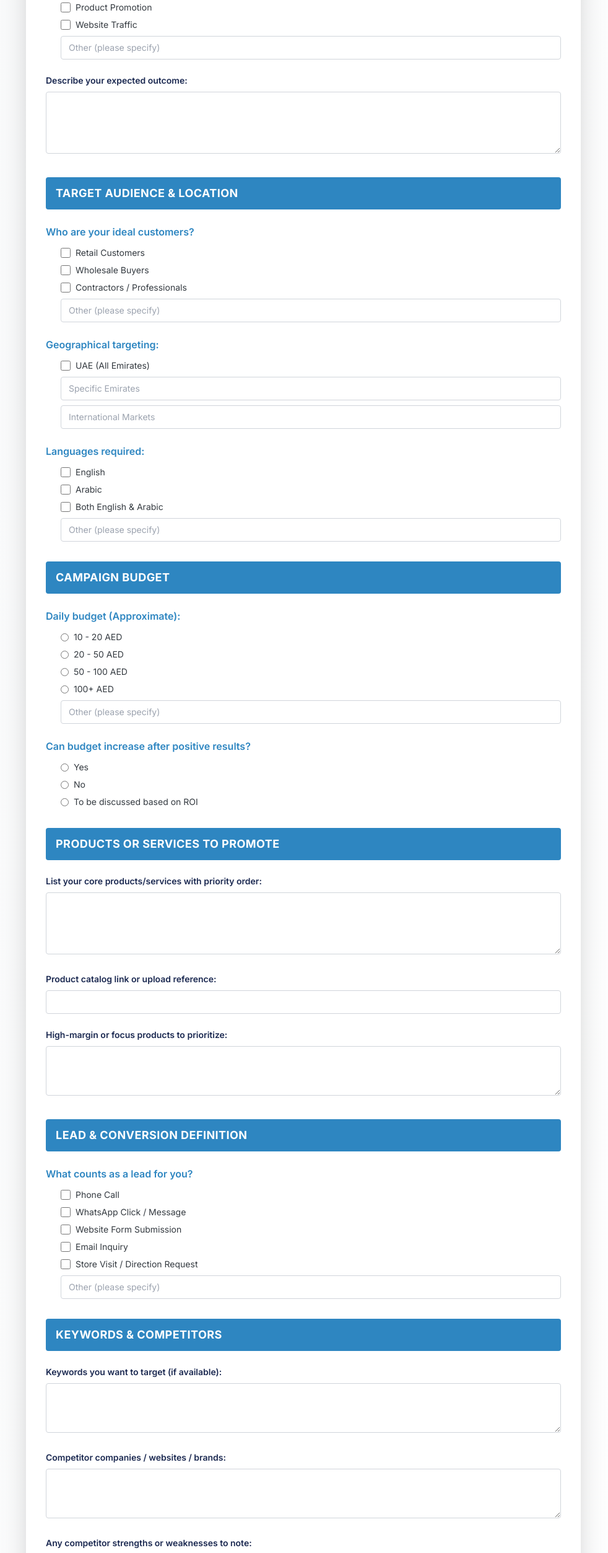
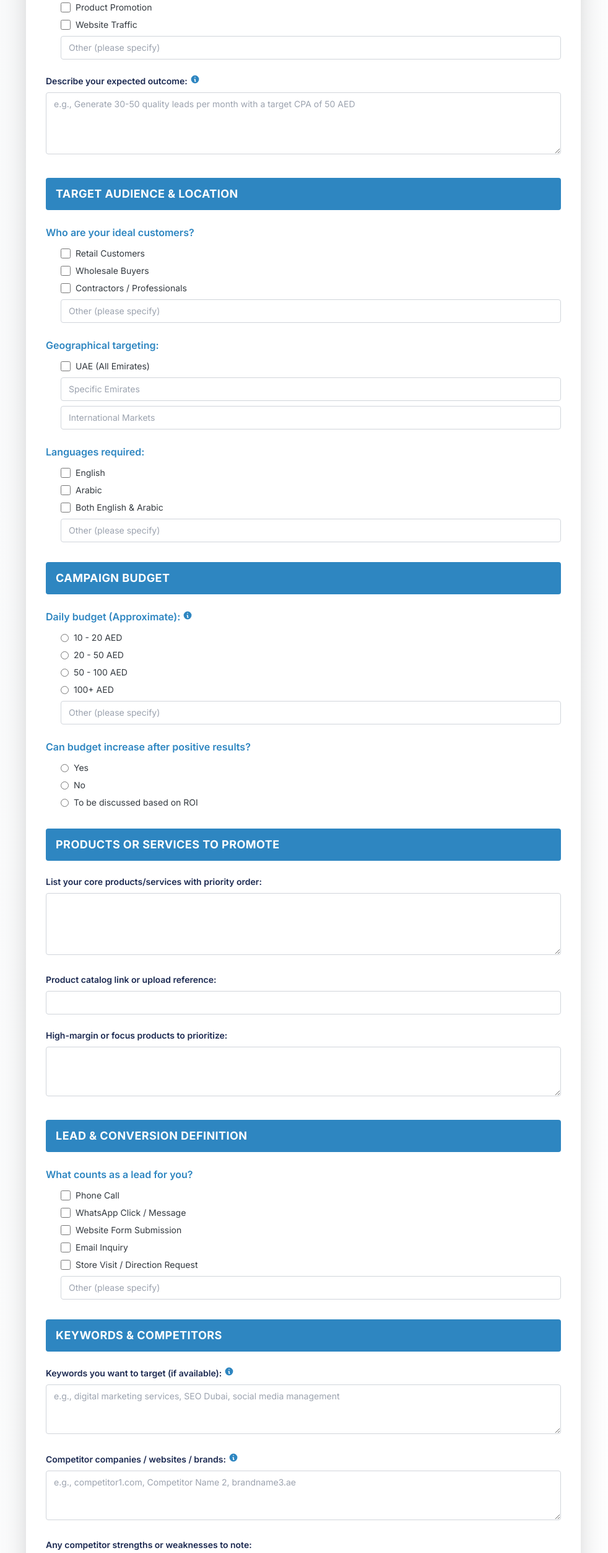
Before and after one commit to Webifyd/client-intake-form, a Next.js app: page / in a window 1280 px wide. Shown: the part 1200-3706 px from the top of the page at 62% size, without its empty margins (150-1132 px from the left). Built offline with nearby package versions, Linux system fonts and the light colour scheme.

Commit message:
feat: add helpful tooltips for complex fields with examples

```diff
--- a/components/IntakeForm.tsx
+++ b/components/IntakeForm.tsx
@@ -3,6 +3,35 @@
 import { useState, useEffect, useRef } from 'react';
 import type { IntakeFormData } from '@/types/form';
 import Image from 'next/image';
+
+// Tooltip component
+function Tooltip({ text }: { text: string }) {
+  const [show, setShow] = useState(false);
+
+  return (
+    <div className="relative inline-block ml-1">
+      <button
+        type="button"
+        className="text-webifyd-blue hover:text-webifyd-navy transition-colors"
+        onMouseEnter={() => setShow(true)}
+        onMouseLeave={() => setShow(false)}
+        onClick={() => setShow(!show)}
+      >
+        <svg className="w-4 h-4" fill="currentColor" viewBox="0 0 20 20">
+          <path fillRule="evenodd" d="M18 10a8 8 0 11-16 0 8 8 0 0116 0zm-7-4a1 1 0 11-2 0 1 1 0 012 0zM9 9a1 1 0 000 2v3a1 1 0 001 1h1a1 1 0 100-2v-3a1 1 0 00-1-1H9z" clipRule="evenodd" />
+        </svg>
+      </button>
+      {show && (
+        <div className="absolute z-10 w-64 p-2 text-xs text-white bg-gray-900 rounded-lg shadow-lg bottom-full left-1/2 transform -translate-x-1/2 mb-2">
+          {text}
+          <div className="absolute top-full left-1/2 transform -translate-x-1/2 -mt-1">
+            <div className="border-4 border-transparent border-t-gray-900"></div>
+          </div>
+        </div>
+      )}
+    </div>
+  );
+}
 
 const initialFormData: IntakeFormData = {
   companyInfo: {
@@ -533,9 +562,13 @@ export default function IntakeForm() {
                 </div>
 
                 <div className="field-group mt-6">
-                  <label className="field-label">Describe your expected outcome:</label>
+                  <label className="field-label flex items-center">
+                    Describe your expected outcome:
+                    <Tooltip text="Be specific! Examples: '50 qualified leads per month', '10% increase in online sales', '5000 website visitors', or 'Establish brand presence in Dubai market'." />
+                  </label>
                   <textarea
                     className="field-input min-h-[100px]"
+                    placeholder="e.g., Generate 30-50 quality leads per month with a target CPA of 50 AED"
                     value={formData.campaignObjective.expectedOutcome}
                     onChange={(e) =>
                       handleInputChange('campaignObjective', 'expectedOutcome', e.target.value)
@@ -653,7 +686,10 @@ export default function IntakeForm() {
             <section ref={(el) => (sectionRefs.current[3] = el)}>
               <h2 className="section-header rounded">CAMPAIGN BUDGET</h2>
               <div className="mt-6">
-                <p className="subsection">Daily budget (Approximate):</p>
+                <p className="subsection flex items-center">
+                  Daily budget (Approximate):
+                  <Tooltip text="Your daily ad spend. Google Ads typically needs 300-500 AED/day minimum for meaningful results in Dubai market. Start conservatively and scale up based on performance." />
+                </p>
                 <div className="ml-6 space-y-2">
                   {['10 - 20 AED', '20 - 50 AED', '50 - 100 AED', '100+ AED'].map((budget) => (
                     <div key={budget} className="checkbox-item">
@@ -787,9 +823,13 @@ export default function IntakeForm() {
               <h2 className="section-header rounded">KEYWORDS & COMPETITORS</h2>
               <div className="mt-6 space-y-6">
                 <div className="field-group">
-                  <label className="field-label">Keywords you want to target (if available):</label>
+                  <label className="field-label flex items-center">
+                    Keywords you want to target (if available):
+                    <Tooltip text="Examples: 'luxury watches Dubai', 'best plumber near me', 'buy organic food online'. Include 5-10 relevant keywords your customers might search for." />
+                  </label>
                   <textarea
                     className="field-input min-h-[80px]"
+                    placeholder="e.g., digital marketing services, SEO Dubai, social media management"
                     value={formData.keywordsCompetitors.keywords}
                     onChange={(e) =>
                       handleInputChange('keywordsCompetitors', 'keywords', e.target.value)
@@ -797,9 +837,13 @@ export default function IntakeForm() {
                   />
                 </div>
                 <div className="field-group">
-                  <label className="field-label">Competitor companies / websites / brands:</label>
+                  <label className="field-label flex items-center">
+                    Competitor companies / websites / brands:
+                    <Tooltip text="List 3-5 main competitors in your market. Include their website URLs if possible. This helps us understand your competitive landscape." />
+                  </label>
                   <textarea
                     className="field-input min-h-[80px]"
+                    placeholder="e.g., competitor1.com, Competitor Name 2, brandname3.ae"
                     value={formData.keywordsCompetitors.competitors}
                     onChange={(e) =>
                       handleInputChange('keywordsCompetitors', 'competitors', e.target.value)
@@ -823,7 +867,10 @@ export default function IntakeForm() {
             <section ref={(el) => (sectionRefs.current[7] = el)}>
               <h2 className="section-header rounded">UNIQUE SELLING POINTS (USPs)</h2>
               <div className="mt-6">
-                <p className="subsection">Select all that apply to your business:</p>
+                <p className="subsection flex items-center">
+                  Select all that apply to your business:
+                  <Tooltip text="USPs are what make you different from competitors. Choose the benefits that truly set you apart and resonate with your target customers." />
+                </p>
                 <div className="ml-6 grid grid-cols-1 md:grid-cols-2 gap-2">
                   {[
                     'Fast / Same-Day Delivery',
```
